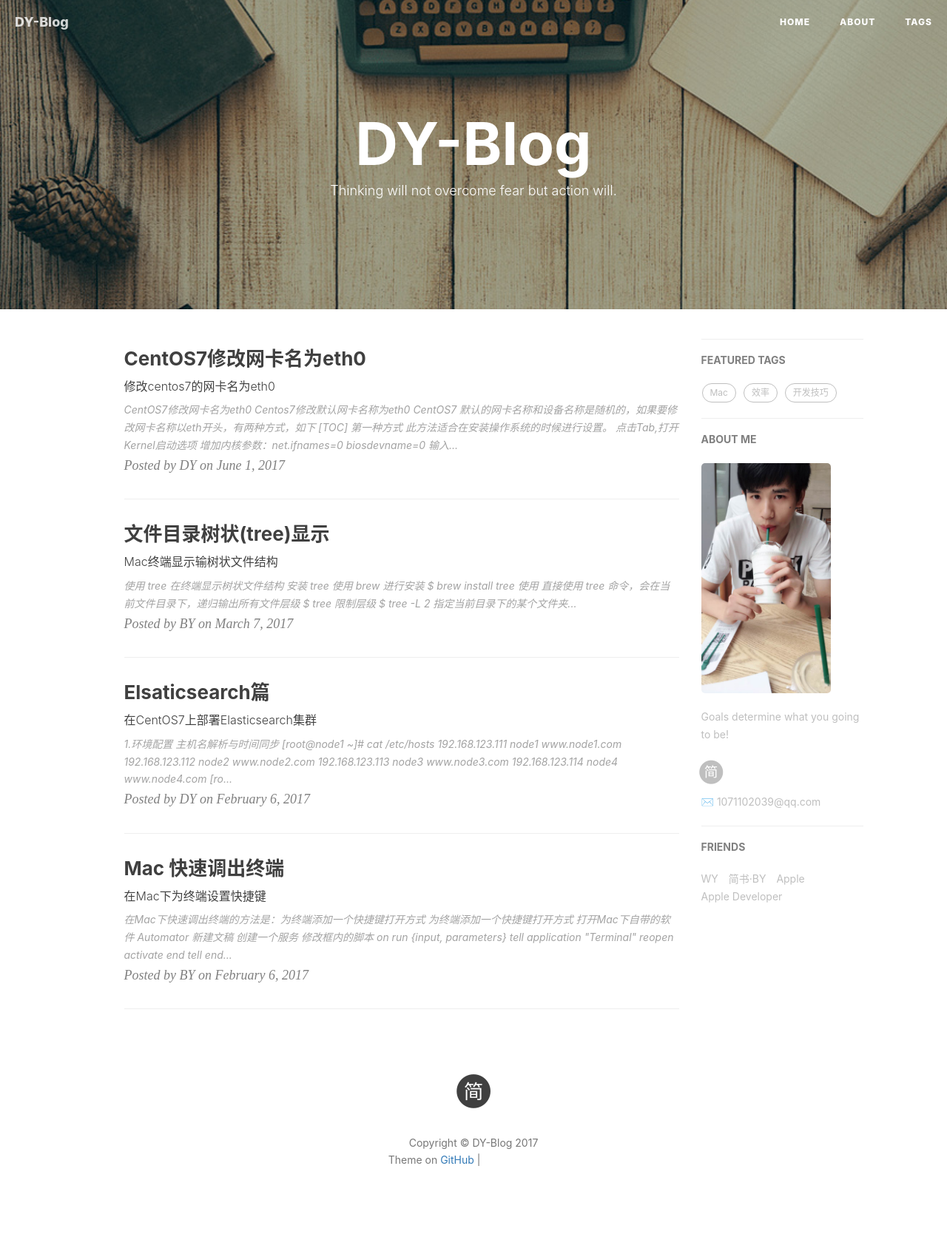
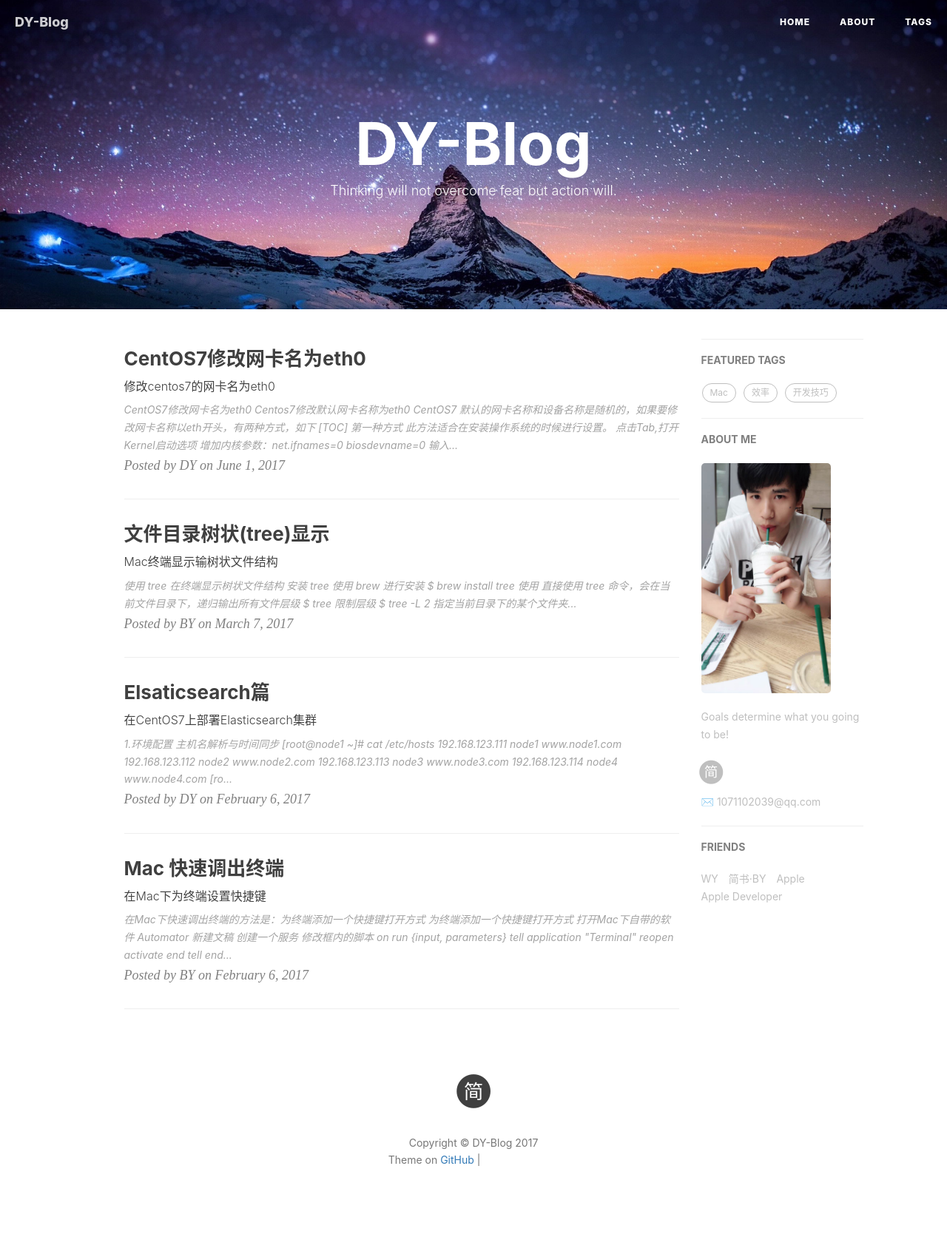
Before and after one commit to lizonglun/lizonglun.github.io, a Jekyll site: the page built from index.html, in a window 1280 px wide. Shown: the whole page at 74% size. Built offline with Jekyll 4.4.1, drawn with Linux system fonts in a browser that asks for light colours; nearby versions of some CDN libraries; the list of posts is cut into pages by our own code; comment, search, counter and statistics services are not loaded; grey boxes are pictures that could not be loaded.

Commit message:
修改背景图片

```diff
--- a/_config.yml
+++ b/_config.yml
@@ -1,7 +1,7 @@
 # Site settings
 title: DY-Blog
 SEOTitle: 邓有的博客 | BY Blog
-header-img: img/post-bg-desk.jpg
+header-img: img//coredump.jpg
 email: 1071102039@qq.com
 description: "每个胜利背后都有许多尝试"
 keyword: "DY, DY Blog, 邓有的博客, dengyou, 邓有, iOS, Apple, iPhone"
```
Also changed, not shown: img/coredump.jpg (added).
